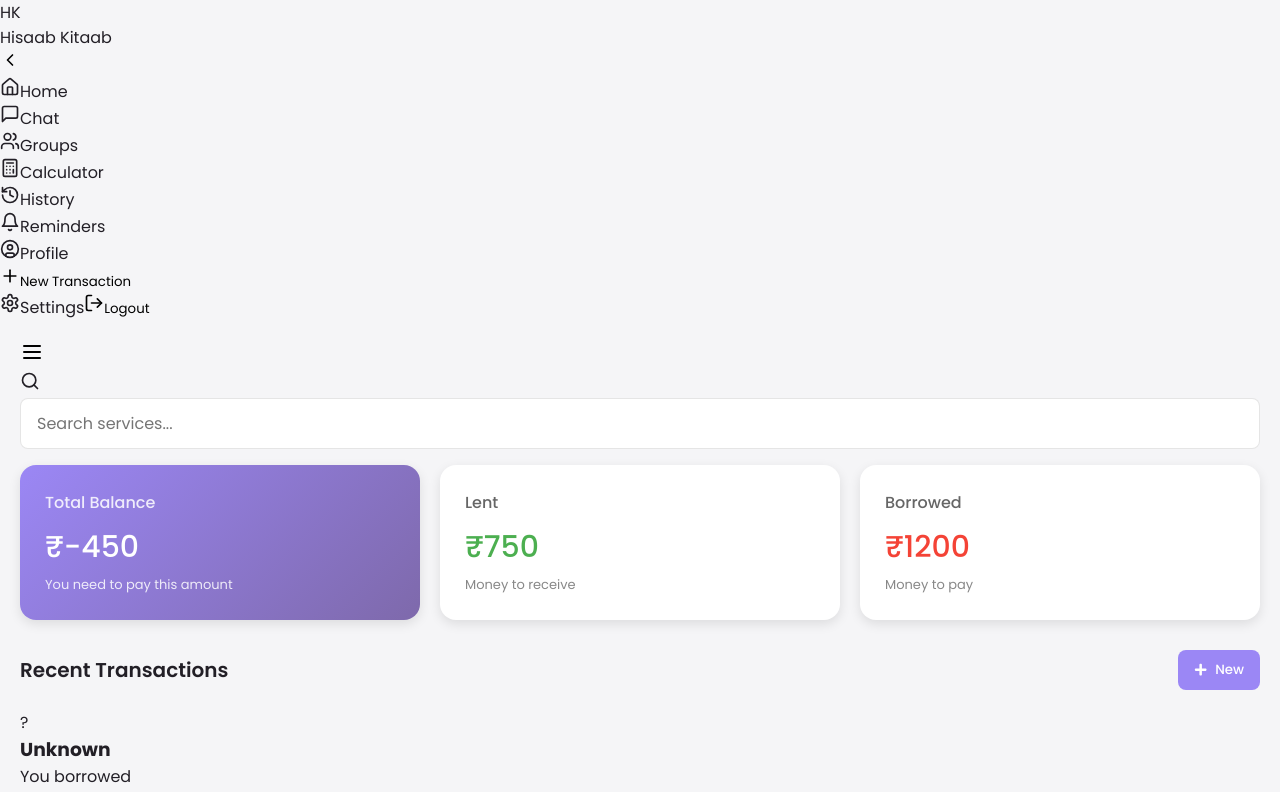
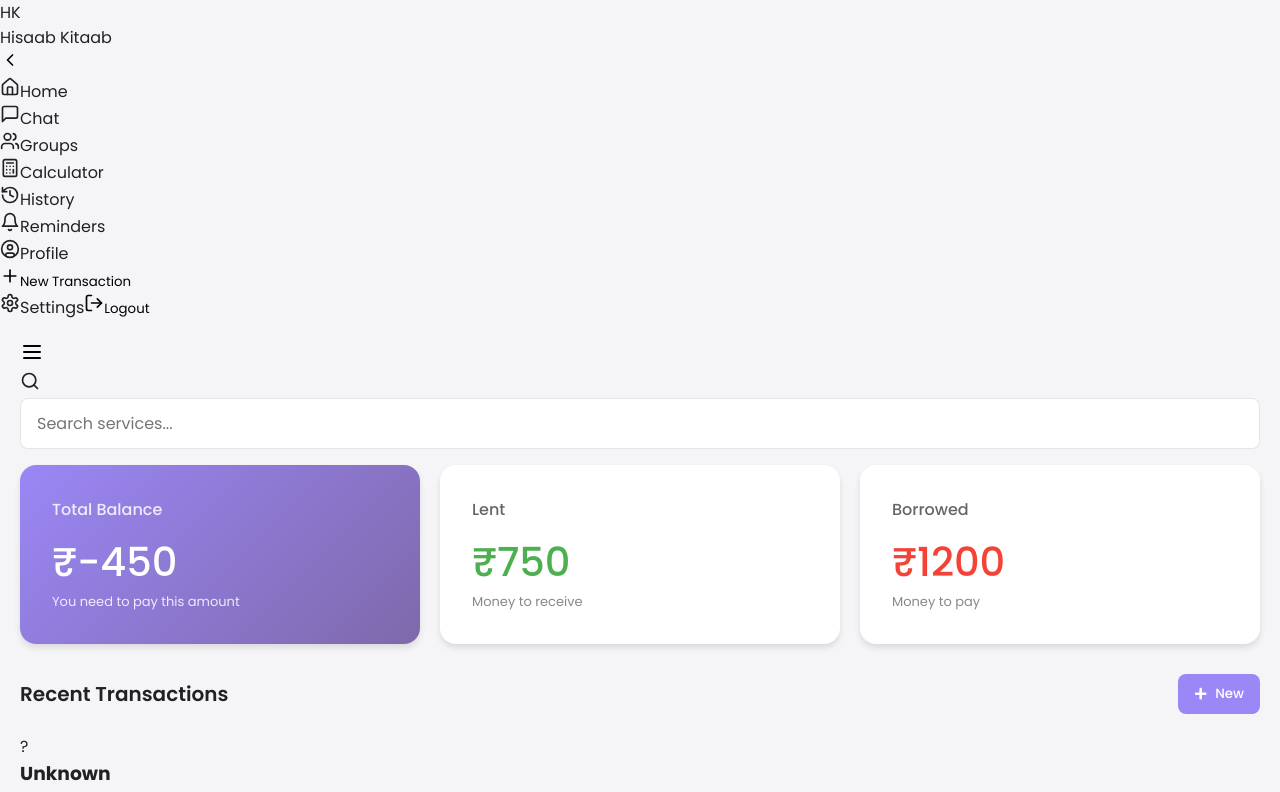
Before and after one commit to Openfixx/hisaabi-saathi-group, a React (Vite) app: page / in a window 1280 px wide. Shown: the top 792 px of the page. Built offline with nearby package versions, Linux system fonts and the light colour scheme.

Commit message:
Update HomePage.css

```diff
--- a/src/pages/HomePage.css
+++ b/src/pages/HomePage.css
@@ -113,3 +113,37 @@
     grid-template-columns: 1fr;
   }
 }
+/* Modern Card Layout */
+.home-container {
+  padding: 1.5rem;
+  max-width: 800px;
+  margin: 0 auto;
+}
+
+.quick-actions-grid {
+  display: grid;
+  grid-template-columns: repeat(3, 1fr);
+  gap: 1rem;
+  margin: 2rem 0;
+}
+
+/* Balance Card Styling */
+.balance-card {
+  padding: 2rem;
+  border-radius: 16px;
+  color: white;
+  box-shadow: 0 4px 6px rgba(0, 0, 0, 0.1);
+}
+
+.balance-amount {
+  font-size: 2.5rem;
+  font-weight: 700;
+  margin: 0.5rem 0 0;
+}
+
+/* Recent Activity Section */
+.recent-activity h2 {
+  color: #2d3748;
+  font-size: 1.25rem;
+  margin-bottom: 1.5rem;
+}
```
